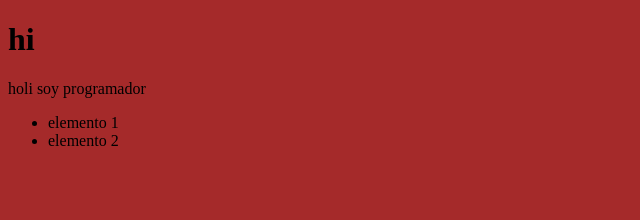
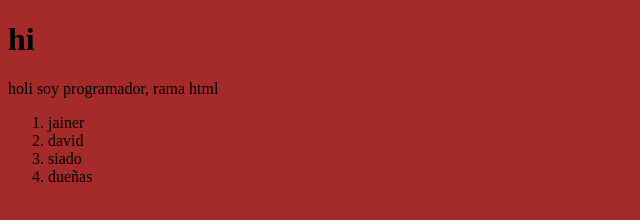
Before and after one commit to jainersiado/git-main, a plain HTML site: page index.html in a window 1280 px wide. Shown: the whole page, without its empty margins (0-640 px from the left). Drawn offline with Linux system fonts and the light colour scheme.

Commit message:
agregando al ht

```diff
--- a/index.html
+++ b/index.html
@@ -8,10 +8,13 @@
 </head>
 <body>
     <h1>hi</h1>
-    <p>holi soy programador</p>
-    <ul>
-        <li>elemento 1</li>
-        <li>elemento 2</li>
-    </ul>
+    <p>holi soy programador, rama html</p>
+    <ol>
+        <li>jainer</li>
+        <li>david</li>
+        <li>siado</li>
+        <li>dueñas</li>
+    </ol>
+    <script src="index.js"></script>
 </body>
 </html>
```
